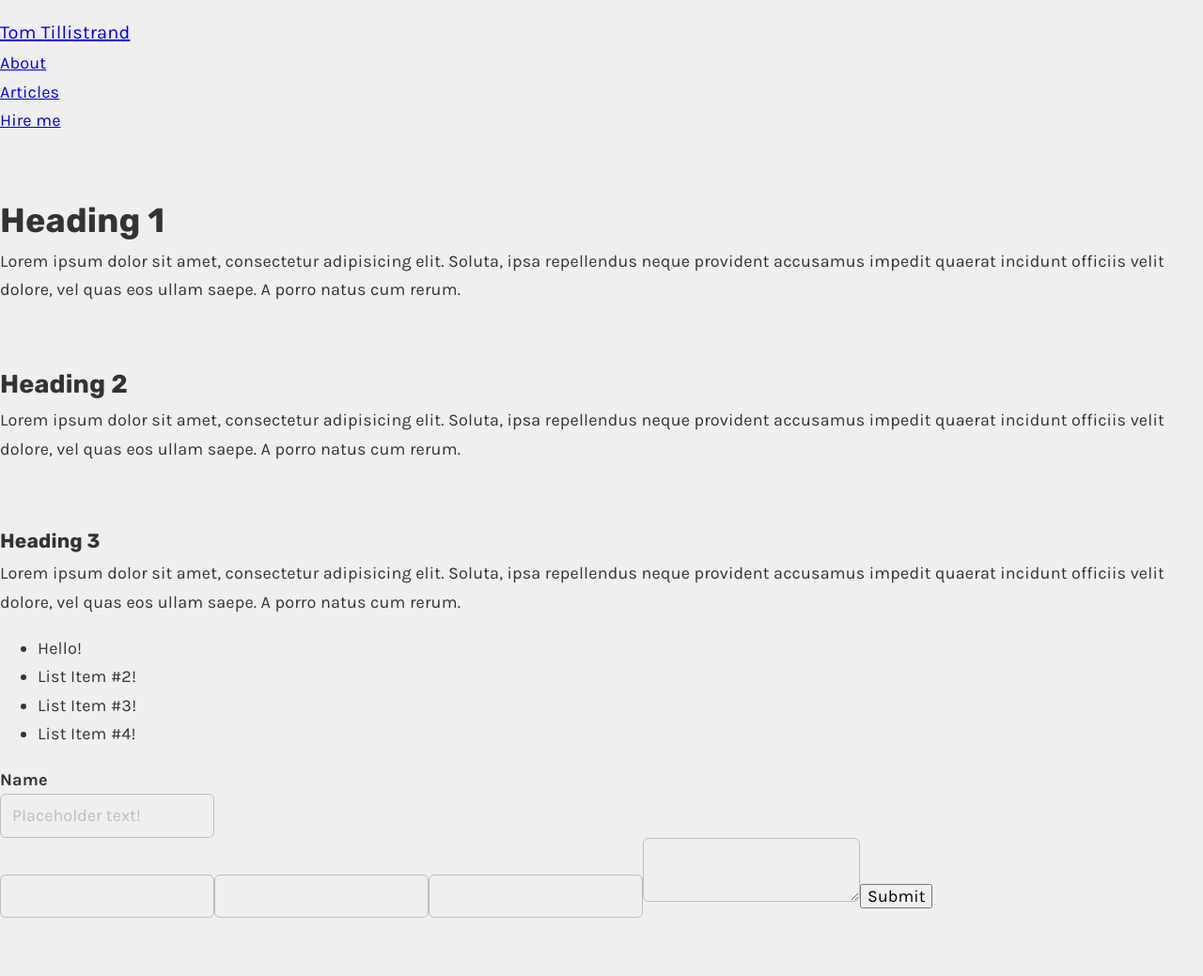
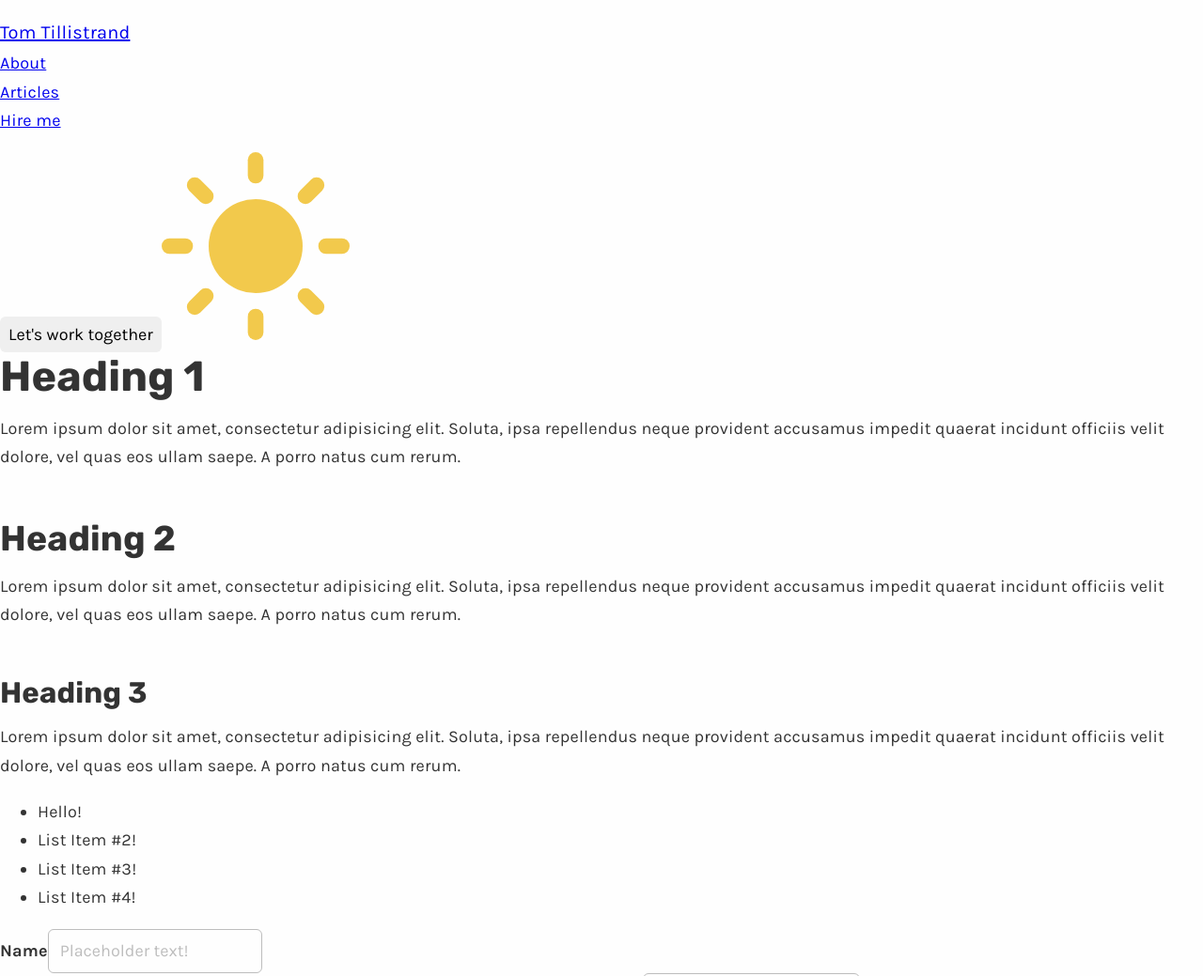
Before and after one commit to TomTilly/tomtillistrand.com, a Gatsby site: page / in a window 1280 px wide. Shown: the top 1039 px of the page at 94% size. Built offline with nearby package versions, Linux system fonts and the light colour scheme; Gatsby itself is replaced by a stand-in of ours.

Commit message:
Add dark mode toggler

```diff
--- a/package.json
+++ b/package.json
@@ -2,7 +2,7 @@
   "name": "tom-tillistrand",
   "version": "1.0.0",
   "private": true,
-  "description": "Tom Tillistrand",
+  "description": "Personal website of Tom Tillistrand",
   "author": "Tom Tillistrand",
   "keywords": [
     "gatsby"
--- a/src/components/Button.js
+++ b/src/components/Button.js
@@ -10,6 +10,7 @@ export const Button = styled.button`
   &:hover {
     box-shadow: var(--elevation-2);
   }
+
   ${({ size }) => {
     switch (size) {
       case 'sm':
@@ -22,6 +23,7 @@ export const Button = styled.button`
         return 'font-size: 1.8rem';
     }
   }}
+
   ${({ type }) => {
     switch (type) {
       case 'primary':
--- /dev/null
+++ b/src/components/DarkModeToggle.js
@@ -0,0 +1,110 @@
+import React, { useState } from 'react';
+import styled from 'styled-components';
+
+const ToggleSwitch = styled.button`
+  border: 0;
+  background: transparent;
+  padding: 0;
+  margin: 0;
+  cursor: pointer;
+
+  .icon {
+    width: 200px;
+    height: auto;
+    color: #f2c94c;
+    transition: color 0.2s linear;
+  }
+
+  .icon:hover {
+    color: #f6c11f;
+  }
+
+  .icon.moon {
+    color: white;
+    opacity: 0.6;
+    transition: opacity 0.2s linear, color 0.2s linear;
+  }
+
+  .icon.moon:hover {
+    color: white;
+    opacity: 0.8;
+  }
+
+  .rays {
+    transition: opacity 0.2s linear 0.2s;
+  }
+
+  .moon .rays {
+    transition: opacity 0.2s linear;
+    opacity: 0;
+  }
+
+  .cut-out {
+    transition: transform 0.5s cubic-bezier(0.54, -0.42, 0.29, 1.3);
+  }
+
+  .moon .cut-out {
+    transform: translateX(-30%);
+    transition: transform 0.5s cubic-bezier(0.21, 0.17, 0.43, 1.43);
+  }
+`;
+
+function DarkModeSwitch() {
+  const [isDarkMode, setIsDarkMode] = useState(false);
+
+  const handleClick = (e) => {
+    document.body.classList.toggle('dark-mode');
+    setIsDarkMode(!isDarkMode);
+  };
+
+  return (
+    <ToggleSwitch aria-hidden="true" type="button" onClick={handleClick}>
+      <svg
+        className={`icon ${isDarkMode ? 'moon' : ''}`}
+        width="24"
+        height="24"
+        viewBox="0 0 24 24"
+      >
+        <defs>
+          <mask id="mask">
+            <rect x="0" y="0" width="100%" height="100%" fill="white" />
+            <circle className="cut-out" r="6" cx="24" cy="10" fill="black" />
+          </mask>
+        </defs>
+        <circle
+          className="circle"
+          r="6"
+          cx="12"
+          cy="12"
+          fill="currentColor"
+          mask="url(#mask)"
+        />
+        <g
+          className="rays"
+          stroke="currentColor"
+          strokeWidth="2"
+          strokeLinecap="round"
+        >
+          <line x1="12" x2="12" y1="3" y2="1" />
+          <line x1="21" x2="23" y1="12" y2="12" />
+          <line x1="12" x2="12" y1="21" y2="23" />
+          <line x1="1" x2="3" y1="12" y2="12" />
+        </g>
+        <g
+          className="rays"
+          stroke="currentColor"
+          strokeWidth="2"
+          strokeLinecap="round"
+          transform="rotate(45 12 12)"
+        >
+          <line x1="12" x2="12" y1="3" y2="1" />
+          <line x1="21" x2="23" y1="12" y2="12" />
+          <line x1="12" x2="12" y1="21" y2="23" />
+          <line x1="1" x2="3" y1="12" y2="12" />
+        </g>
+      </svg>
+    </ToggleSwitch>
+  );
+}
+
+export default DarkModeSwitch;
--- a/src/components/Nav.js
+++ b/src/components/Nav.js
@@ -1,6 +1,8 @@
 import { Link } from 'gatsby';
 import React from 'react';
 import styled from 'styled-components';
+import DarkModeToggle from './DarkModeToggle';
+import { Button } from './Button';
 
 const NavStyles = styled.nav`
   ul {
@@ -15,6 +17,7 @@ const NavStyles = styled.nav`
 
 export default function Nav() {
   return (
+    <header>
       <NavStyles>
         <ul>
           <li className="logo">
@@ -31,5 +34,8 @@ export default function Nav() {
           </li>
         </ul>
       </NavStyles>
+      <Button>Let's work together</Button>
+      <DarkModeToggle />
+    </header>
   );
 }
--- a/src/pages/index.js
+++ b/src/pages/index.js
@@ -1,4 +1,5 @@
 import React from 'react';
+import { Button } from '../components/Button';
 
 function IndexPage() {
   return (
@@ -29,8 +30,15 @@ function IndexPage() {
       </ul>
       <form action="/" method="GET">
         <div className="form-group">
-          <label htmlFor="name">Name</label>
-          <input type="text" placeholder="Placeholder text!" id="name" />
+          <label htmlFor="name">
+            Name
+            <input
+              name="name"
+              type="text"
+              placeholder="Placeholder text!"
+              id="name"
+            />
+          </label>
         </div>
         <input type="password" />
         <input type="email" />
@@ -56,6 +64,10 @@ function IndexPage() {
         repellendus neque provident accusamus impedit quaerat incidunt officiis
         velit dolore, vel quas eos ullam saepe. A porro natus cum rerum.
       </p>
+      <Button>Let's work together</Button>
+      <Button size="sm">Small</Button>
+      <Button size="md">Medium</Button>
+      <Button size="lg">Large</Button>
     </div>
   );
 }
--- a/src/styles/GlobalStyles.js
+++ b/src/styles/GlobalStyles.js
@@ -9,12 +9,13 @@ const GlobalStyles = createGlobalStyle`
     --green: #00B084;
     --red: #FF3B48;
     --black: #333333;
+    --dark-blue: #0E273C;
     --gray-100: #F2F2F2;
     --gray-200: #E0E0E0;
     --gray-300: #BDBDBD;
     --gray-400: #828282;
     --gray-500: #4F4F4F;
-    --white: #EFEFEF;
+    --white: #FEFEFE;
 
     /* Color Intentions */
     --primary: var(--purple);
@@ -24,6 +25,8 @@ const GlobalStyles = createGlobalStyle`
     --body-text-color: var(--black);
     --header-bg: var(--white);
     --outline-color: var(--primary);
+    --scrollbar-color: transparent;
+    --scrollbar-thumb-color: var(--gray-300);
 
     /* Typography */
     --system-stack: -apple-system, BlinkMacSystemFont, 'Segoe UI', Roboto,
@@ -33,11 +36,11 @@ const GlobalStyles = createGlobalStyle`
     --heading-font: Rubik, var(--system-stack);
     --root-font-size: 62.5%;
     --body-font-size: 1.8rem;
-    --h1: 5.49rem;
-    --h2: 4.4rem;
-    --h3: 3.51rem;
-    --h4: 2.81rem;
-    --h5: 2.3rem;
+    --h1: 4.48rem;
+    --h2: 3.73rem;
+    --h3: 3.11rem;
+    --h4: 2.59rem;
+    --h5: 2.16rem;
     --h6: 1.8rem;
     --small-text: 1.4rem;
 
@@ -74,7 +77,33 @@ const GlobalStyles = createGlobalStyle`
     line-height: 1.7;
     letter-spacing: .15px;
     min-height: 100vh;
+    transition: background-color .2s linear, color .2s linear;
   }
+
+${
+  // scrollbar CSS
+  '' /*
+  html {
+    scrollbar-color: var(--scrollbar-thumb-color) var(--scrollbar-color);
+    scrollbar-width: thin;
+  }
+
+  ::-webkit-scrollbar {
+      width: 10px;
+      background-color: var(--scrollbar-color);
+  }
+
+  ::-webkit-scrollbar-track {
+    border-radius: 3px;
+    background-color: var(--scrollbar-color);
+  }
+
+  ::-webkit-scrollbar-thumb {
+    border-radius: 5px;
+    background-color: var(--scrollbar-thumb-color);
+    border: 2px solid var(--gray-100);
+  } */
+}
 
   img {
     max-width: 100%;
@@ -93,6 +122,26 @@ const GlobalStyles = createGlobalStyle`
 
   h1, h2, h3, h4, h5, h6, .h1, .h2, .h3, .h4, .h5, .h6 {
     ${headingStyles};
+  }
+
+  h1, .h1 {
+    margin-top: 0;
+    font-size: var(--h1);
+  }
+  h2, .h2 {
+    font-size: var(--h2);
+  }
+  h3, .h3 {
+    font-size: var(--h3);
+  }
+  h4, .h4 {
+    font-size: var(--h4);
+  }
+  h5, .h5 {
+    font-size: var(--h5);
+  }
+  h6, .h6 {
+    font-size: var(--h6);
   }
 
   label {
@@ -116,6 +165,11 @@ const GlobalStyles = createGlobalStyle`
   input, textarea, button {
     outline-color: var(--outline-color);
   }
+
+  .dark-mode {
+    --body-bg: var(--dark-blue);
+    --body-text-color: var(--gray-200);
+  }
 `;
 
 export default GlobalStyles;
--- a/src/utilities/headingStyles.js
+++ b/src/utilities/headingStyles.js
@@ -2,7 +2,7 @@ import { css } from 'styled-components';
 
 export const headingStyles = () => css`
   font-family: var(--heading-font);
-  margin: 7rem 0 0.75rem;
+  margin: 5rem 0 1.38rem;
   font-weight: 700;
   line-height: 1.15;
 `;
```
Also changed, not shown: src/assets/images/akar-icons_sun-fill.svg (added). Lines whose indentation alone changed are shown as unchanged.
